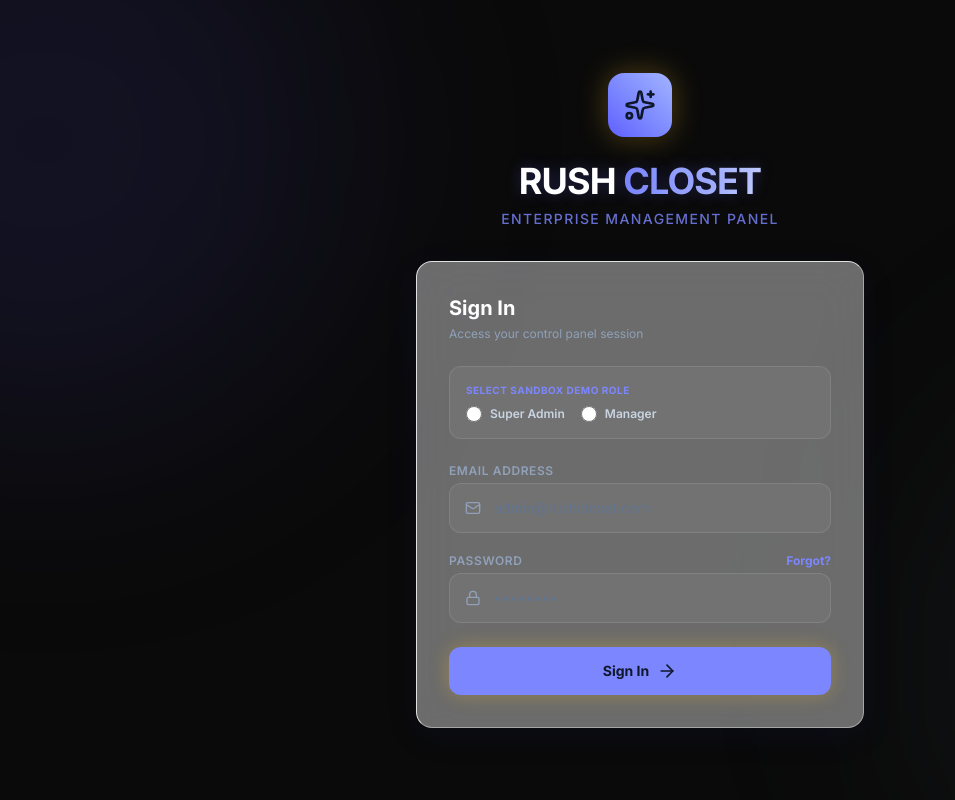
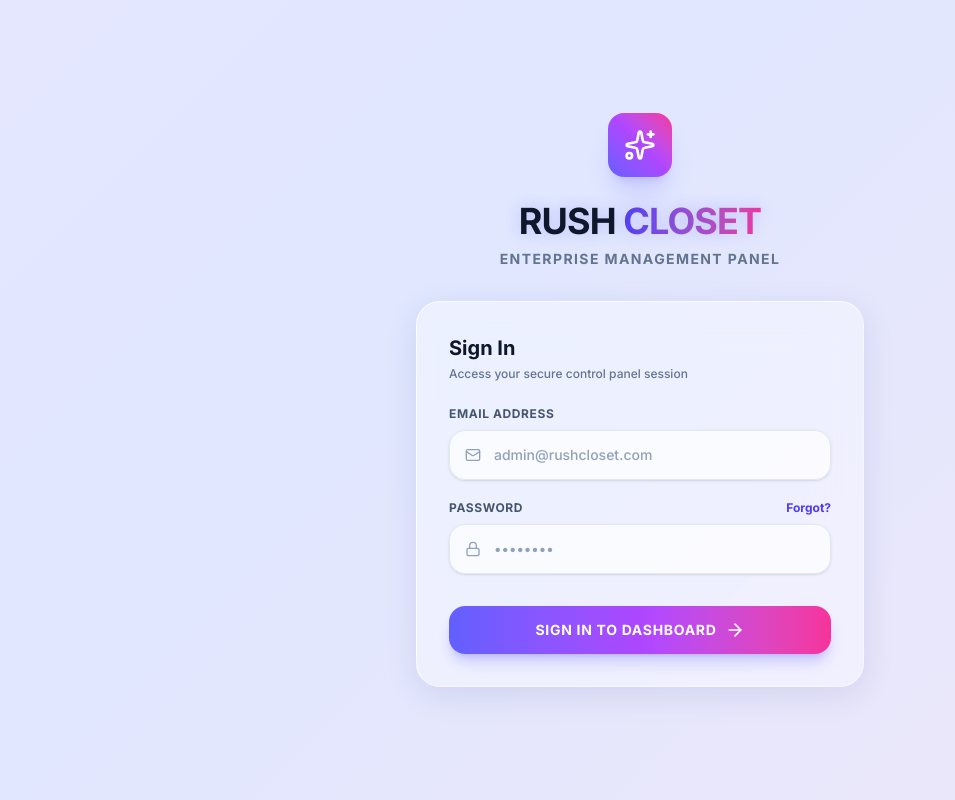
Before and after one commit to RushaliJivrajani/E-commerce, a Next.js app: page /login in a window 1280 px wide. Shown: the whole page, without its empty margins (0-955 px from the left). Built offline with nearby package versions, Linux system fonts and the light colour scheme.

Commit message:
Update login page to premium light glass theme and remove sandbox roles

```diff
--- a/src/app/login/page.tsx
+++ b/src/app/login/page.tsx
@@ -3,7 +3,7 @@
 import React, { useState, Suspense } from 'react';
 import { useRouter, useSearchParams } from 'next/navigation';
 import toast, { Toaster } from 'react-hot-toast';
-import { Lock, Mail, ShieldAlert, ArrowRight, UserCheck, KeyRound, Loader2, Sparkles } from 'lucide-react';
+import { Lock, Mail, ShieldAlert, ArrowRight, KeyRound, Loader2, Sparkles } from 'lucide-react';
 
 function LoginForm() {
   const router = useRouter();
@@ -19,11 +19,6 @@ function LoginForm() {
   const [password, setPassword] = useState('');
   const [twoFactorCode, setTwoFactorCode] = useState('');
   const [tempUserId, setTempUserId] = useState('');
-  const [loginRole, setLoginRole] = useState<'super' | 'manager' | ''>('');
-
-  const handlePresetSelect = (role: 'super' | 'manager') => {
-    setLoginRole(role);
-  };
 
   // Password Recovery Fields
   const [recoveryOtp, setRecoveryOtp] = useState('');
@@ -33,10 +28,6 @@ function LoginForm() {
   // Handle Standard Login
   const handleLogin = async (e: React.FormEvent) => {
     e.preventDefault();
-    if (!loginRole) {
-      toast.error('Please select your login role (Super Admin or Manager)');
-      return;
-    }
     if (!email || !password) {
       toast.error('Please fill in all fields');
       return;
@@ -63,22 +54,7 @@ function LoginForm() {
         setView('2fa');
         toast.success('Credentials verified. Please enter 2FA OTP.');
       } else {
-        // Verify user role matches selection role
-        if (loginRole === 'super' && data.user.role !== 'Super Admin') {
-          toast.error('Logged-in user is not a Super Admin');
-          setLoading(false);
-          await fetch('/api/auth/logout', { method: 'POST' });
-          return;
-        }
-        if (loginRole === 'manager' && data.user.role !== 'Manager') {
-          toast.error('Logged-in user is not a Manager');
-          setLoading(false);
-          await fetch('/api/auth/logout', { method: 'POST' });
-          return;
-        }
-
         toast.success(`Welcome back, ${data.user.name}!`);
-        // Force fully reloading to make sure proxy cookie state takes effect
         setTimeout(() => {
           window.location.href = callbackUrl;
         }, 800);
@@ -161,7 +137,7 @@ function LoginForm() {
         setRecoveryStep('request');
         setRecoveryOtp('');
         setNewPassword('');
-        setPassword(''); // Reset fields
+        setPassword('');
       }
     } catch (err) {
       toast.error('Error in recovery flow');
@@ -171,75 +147,42 @@ function LoginForm() {
   };
 
   return (
-    <div className="relative flex min-h-screen items-center justify-center overflow-hidden bg-[#0A0A0A] px-4 py-12 sm:px-6 lg:px-8">
+    <div className="relative flex min-h-screen items-center justify-center overflow-hidden px-4 py-12 sm:px-6 lg:px-8">
       <Toaster position="top-right" reverseOrder={false} />
-
-      {/* Background Graphic Accents */}
-      <div className="absolute top-[-20%] left-[-20%] h-[600px] w-[600px] rounded-full bg-indigo-500/10 blur-[120px]" />
-      <div className="absolute bottom-[-20%] right-[-20%] h-[600px] w-[600px] rounded-full bg-slate-500/10 blur-[120px]" />
 
       <div className="relative w-full max-w-md space-y-8 z-10">
 
         {/* Header Branding */}
         <div className="flex flex-col items-center text-center">
-          <div className="flex h-16 w-16 items-center justify-center rounded-2xl bg-gradient-to-tr from-indigo-500 to-indigo-300 shadow-[0_0_30px_rgba(251,191,36,0.3)]">
-            <Sparkles className="h-8 w-8 text-slate-900" />
+          <div className="flex h-16 w-16 items-center justify-center rounded-2xl bg-gradient-to-tr from-indigo-500 via-purple-500 to-pink-500 shadow-xl shadow-indigo-500/20">
+            <Sparkles className="h-8 w-8 text-white" />
           </div>
-          <h2 className="mt-6 text-3xl font-extrabold tracking-tight text-white sm:text-4xl text-glow">
-            RUSH <span className="bg-gradient-to-r from-indigo-400 to-indigo-200 bg-clip-text text-transparent">CLOSET</span>
+          <h2 className="mt-6 text-3xl font-black tracking-tight text-slate-900 sm:text-4xl text-glow">
+            RUSH <span className="bg-gradient-to-r from-indigo-600 to-pink-500 bg-clip-text text-transparent">CLOSET</span>
           </h2>
-          <p className="mt-2 text-sm font-medium text-indigo-400/80 uppercase tracking-widest">
+          <p className="mt-2 text-sm font-bold text-slate-500 uppercase tracking-widest">
             Enterprise Management Panel
           </p>
         </div>
 
         {/* Form Container */}
-        <div className="glass-panel border border-white/10 rounded-2xl p-8 shadow-2xl backdrop-blur-xl">
+        <div className="glass-panel border-white/40 rounded-3xl p-8 shadow-2xl backdrop-blur-2xl">
 
           {/* LOGIN VIEW */}
           {view === 'login' && (
             <form className="space-y-6" onSubmit={handleLogin}>
               <div>
-                <h3 className="text-xl font-bold text-white">Sign In</h3>
-                <p className="text-xs text-slate-400 mt-1">Access your control panel session</p>
-              </div>
-
-              {/* Demo Login Presets */}
-              <div className="space-y-2 rounded-xl border border-white/10 bg-white/5 p-4">
-                <label className="block text-[10px] font-bold uppercase tracking-wider text-indigo-400">
-                  Select Sandbox Demo Role
-                </label>
-                <div className="flex gap-4 mt-2">
-                  <label className="flex items-center gap-2 text-xs font-semibold text-slate-300 cursor-pointer select-none group">
-                    <input
-                      type="radio"
-                      name="presetRole"
-                      checked={loginRole === 'super'}
-                      onChange={() => handlePresetSelect('super')}
-                      className="accent-indigo-500 h-4 w-4"
-                    />
-                    <span className="group-hover:text-white transition-colors">Super Admin</span>
-                  </label>
-                  <label className="flex items-center gap-2 text-xs font-semibold text-slate-300 cursor-pointer select-none group">
-                    <input
-                      type="radio"
-                      name="presetRole"
-                      checked={loginRole === 'manager'}
-                      onChange={() => handlePresetSelect('manager')}
-                      className="accent-indigo-500 h-4 w-4"
-                    />
-                    <span className="group-hover:text-white transition-colors">Manager</span>
-                  </label>
-                </div>
+                <h3 className="text-xl font-bold text-slate-900">Sign In</h3>
+                <p className="text-xs font-medium text-slate-500 mt-1">Access your secure control panel session</p>
               </div>
 
               <div className="space-y-5">
                 {/* Email Field */}
                 <div>
-                  <label htmlFor="email" className="block text-xs font-semibold uppercase tracking-wider text-slate-400">
+                  <label htmlFor="email" className="block text-xs font-bold uppercase tracking-wider text-slate-600">
                     Email Address
                   </label>
-                  <div className="relative mt-1">
+                  <div className="relative mt-2">
                     <div className="pointer-events-none absolute inset-y-0 left-0 flex items-center pl-4">
                       <Mail className="h-4 w-4 text-slate-400" />
                     </div>
@@ -250,7 +193,7 @@ function LoginForm() {
                       value={email}
                       onChange={(e) => setEmail(e.target.value)}
                       placeholder="admin@rushcloset.com"
-                      className="block w-full rounded-xl border border-white/10 bg-white/5 py-3.5 pl-11 pr-4 text-sm text-white placeholder-slate-500 focus:border-indigo-400 focus:outline-none focus:ring-1 focus:ring-indigo-400 transition-colors"
+                      className="block w-full rounded-2xl border border-slate-200 bg-white/70 py-3.5 pl-11 pr-4 text-sm font-medium text-slate-900 placeholder-slate-400 focus:border-indigo-400 focus:outline-none focus:ring-2 focus:ring-indigo-100 transition-all shadow-sm"
                     />
                   </div>
                 </div>
@@ -258,7 +201,7 @@ function LoginForm() {
                 {/* Password Field */}
                 <div>
                   <div className="flex items-center justify-between">
-                    <label htmlFor="password" className="block text-xs font-semibold uppercase tracking-wider text-slate-400">
+                    <label htmlFor="password" className="block text-xs font-bold uppercase tracking-wider text-slate-600">
                       Password
                     </label>
                     <button
@@ -267,12 +210,12 @@ function LoginForm() {
                         setView('forgot');
                         setRecoveryStep('request');
                       }}
-                      className="text-xs font-bold text-indigo-400 hover:text-indigo-300 hover:underline transition-colors"
+                      className="text-xs font-bold text-indigo-600 hover:text-indigo-500 hover:underline transition-colors"
                     >
                       Forgot?
                     </button>
                   </div>
-                  <div className="relative mt-1">
+                  <div className="relative mt-2">
                     <div className="pointer-events-none absolute inset-y-0 left-0 flex items-center pl-4">
                       <Lock className="h-4 w-4 text-slate-400" />
                     </div>
@@ -283,7 +226,7 @@ function LoginForm() {
                       value={password}
                       onChange={(e) => setPassword(e.target.value)}
                       placeholder="••••••••"
-                      className="block w-full rounded-xl border border-white/10 bg-white/5 py-3.5 pl-11 pr-4 text-sm text-white placeholder-slate-500 focus:border-indigo-400 focus:outline-none focus:ring-1 focus:ring-indigo-400 transition-colors"
+                      className="block w-full rounded-2xl border border-slate-200 bg-white/70 py-3.5 pl-11 pr-4 text-sm font-medium text-slate-900 placeholder-slate-400 focus:border-indigo-400 focus:outline-none focus:ring-2 focus:ring-indigo-100 transition-all shadow-sm"
                     />
                   </div>
                 </div>
@@ -293,13 +236,13 @@ function LoginForm() {
               <button
                 type="submit"
                 disabled={loading}
-                className="group relative flex w-full justify-center rounded-xl bg-indigo-400 py-3.5 text-sm font-bold text-slate-900 shadow-[0_0_20px_rgba(251,191,36,0.3)] transition-all hover:bg-indigo-300 focus:outline-none disabled:opacity-50 cursor-pointer overflow-hidden mt-6"
+                className="group relative flex w-full justify-center rounded-2xl bg-gradient-to-r from-indigo-500 via-purple-500 to-pink-500 py-3.5 text-sm font-black text-white shadow-lg shadow-indigo-500/30 transition-all hover:shadow-indigo-500/50 hover:scale-[1.02] focus:outline-none disabled:opacity-50 cursor-pointer overflow-hidden mt-8 glow-on-hover uppercase tracking-wider"
               >
                 {loading ? (
                   <Loader2 className="h-5 w-5 animate-spin" />
                 ) : (
                   <>
-                    Sign In
+                    Sign In to Dashboard
                     <ArrowRight className="ml-2 h-5 w-5 transition-transform group-hover:translate-x-1" />
                   </>
                 )}
@@ -311,15 +254,15 @@ function LoginForm() {
           {view === '2fa' && (
             <form className="space-y-6" onSubmit={handle2FAVerify}>
               <div className="text-center">
-                <div className="inline-flex h-16 w-16 items-center justify-center rounded-2xl bg-indigo-400/10 text-indigo-400 mb-4 border border-indigo-400/20 shadow-[0_0_15px_rgba(251,191,36,0.15)]">
+                <div className="inline-flex h-16 w-16 items-center justify-center rounded-2xl bg-indigo-50 text-indigo-500 mb-4 border border-indigo-100 shadow-md">
                   <ShieldAlert className="h-8 w-8" />
                 </div>
-                <h3 className="text-xl font-bold text-white text-glow">Two-Factor Auth</h3>
-                <p className="text-xs text-slate-400 mt-1">Enter code sent to your device</p>
+                <h3 className="text-xl font-bold text-slate-900">Two-Factor Auth</h3>
+                <p className="text-xs font-medium text-slate-500 mt-1">Enter code sent to your device</p>
               </div>
 
               <div>
-                <label className="block text-xs font-semibold uppercase tracking-wider text-slate-400 text-center">
+                <label className="block text-xs font-bold uppercase tracking-wider text-slate-600 text-center">
                   Verification Code
                 </label>
                 <input
@@ -329,27 +272,22 @@ function LoginForm() {
                   value={twoFactorCode}
                   onChange={(e) => setTwoFactorCode(e.target.value)}
                   placeholder="555555"
-                  className="block w-full rounded-xl border border-white/10 bg-white/5 py-4 text-center text-2xl font-bold tracking-[0.5em] text-white placeholder-slate-600 focus:border-indigo-400 focus:outline-none focus:ring-1 focus:ring-indigo-400 transition-colors mt-2"
+                  className="block w-full rounded-2xl border border-slate-200 bg-white/70 py-4 text-center text-2xl font-black tracking-[0.5em] text-slate-900 placeholder-slate-300 focus:border-indigo-400 focus:outline-none focus:ring-2 focus:ring-indigo-100 transition-all shadow-sm mt-3"
                 />
-              </div>
-
-              {/* Sandbox Code Hint */}
-              <div className="rounded-xl border border-white/10 bg-white/5 p-3 text-xs text-slate-400 text-center">
-                <span className="font-semibold text-slate-300">Sandbox Code:</span> Use <code className="text-indigo-400 font-mono font-bold">555555</code> to verify.
               </div>
 
               <div className="flex flex-col gap-3">
                 <button
                   type="submit"
                   disabled={loading}
-                  className="flex w-full justify-center rounded-xl bg-indigo-400 py-3.5 text-sm font-bold text-slate-900 shadow-[0_0_20px_rgba(251,191,36,0.3)] transition-all hover:bg-indigo-300 focus:outline-none cursor-pointer"
+                  className="flex w-full justify-center rounded-2xl bg-gradient-to-r from-indigo-500 via-purple-500 to-pink-500 py-3.5 text-sm font-black text-white shadow-lg shadow-indigo-500/30 transition-all hover:shadow-indigo-500/50 hover:scale-[1.02] focus:outline-none cursor-pointer glow-on-hover uppercase tracking-wider"
                 >
                   {loading ? <Loader2 className="h-5 w-5 animate-spin" /> : 'Verify and Login'}
                 </button>
                 <button
                   type="button"
                   onClick={() => setView('login')}
-                  className="text-xs font-semibold text-slate-500 hover:text-white mt-1 underline transition-colors"
+                  className="text-xs font-bold text-slate-500 hover:text-slate-900 mt-2 underline transition-colors"
                 >
                   Back to Sign In
                 </button>
@@ -361,8 +299,8 @@ function LoginForm() {
           {view === 'forgot' && (
             <form className="space-y-6" onSubmit={handleRecovery}>
               <div>
-                <h3 className="text-xl font-bold text-white text-glow">Reset Password</h3>
-                <p className="text-xs text-slate-400 mt-1">
+                <h3 className="text-xl font-bold text-slate-900">Reset Password</h3>
+                <p className="text-xs font-medium text-slate-500 mt-1">
                   {recoveryStep === 'request'
                     ? 'Enter email to receive temporary recovery PIN'
                     : 'Provide the OTP and setup your new password'}
@@ -370,12 +308,11 @@ function LoginForm() {
               </div>
 
               <div className="space-y-5">
-                {/* Email Display/Field */}
                 <div>
-                  <label className="block text-xs font-semibold uppercase tracking-wider text-slate-400">
+                  <label className="block text-xs font-bold uppercase tracking-wider text-slate-600">
                     Email Address
                   </label>
-                  <div className="relative mt-1">
+                  <div className="relative mt-2">
                     <div className="pointer-events-none absolute inset-y-0 left-0 flex items-center pl-4">
                       <Mail className="h-4 w-4 text-slate-400" />
                     </div>
@@ -386,19 +323,18 @@ function LoginForm() {
                       value={email}
                       onChange={(e) => setEmail(e.target.value)}
                       placeholder="admin@rushcloset.com"
-                      className="block w-full rounded-xl border border-white/10 bg-white/5 py-3.5 pl-11 pr-4 text-sm text-white placeholder-slate-500 focus:border-indigo-400 focus:outline-none focus:ring-1 focus:ring-indigo-400 transition-colors disabled:opacity-50"
+                      className="block w-full rounded-2xl border border-slate-200 bg-white/70 py-3.5 pl-11 pr-4 text-sm font-medium text-slate-900 placeholder-slate-400 focus:border-indigo-400 focus:outline-none focus:ring-2 focus:ring-indigo-100 transition-all shadow-sm disabled:opacity-50"
                     />
                   </div>
                 </div>
 
                 {recoveryStep === 'verify' && (
                   <>
-                    {/* OTP Entry */}
                     <div>
-                      <label className="block text-xs font-semibold uppercase tracking-wider text-slate-400">
-                        Recovery OTP (Demo: 123456)
+                      <label className="block text-xs font-bold uppercase tracking-wider text-slate-600">
+                        Recovery OTP
                       </label>
-                      <div className="relative mt-1">
+                      <div className="relative mt-2">
                         <div className="pointer-events-none absolute inset-y-0 left-0 flex items-center pl-4">
                           <KeyRound className="h-4 w-4 text-slate-400" />
                         </div>
@@ -408,17 +344,16 @@ function LoginForm() {
                           value={recoveryOtp}
                           onChange={(e) => setRecoveryOtp(e.target.value)}
                           placeholder="123456"
-                          className="block w-full rounded-xl border border-white/10 bg-white/5 py-3.5 pl-11 pr-4 text-sm text-white placeholder-slate-500 focus:border-indigo-400 focus:outline-none focus:ring-1 focus:ring-indigo-400 transition-colors"
+                          className="block w-full rounded-2xl border border-slate-200 bg-white/70 py-3.5 pl-11 pr-4 text-sm font-medium text-slate-900 placeholder-slate-400 focus:border-indigo-400 focus:outline-none focus:ring-2 focus:ring-indigo-100 transition-all shadow-sm"
                         />
                       </div>
                     </div>
 
-                    {/* New Password Entry */}
                     <div>
-                      <label className="block text-xs font-semibold uppercase tracking-wider text-slate-400">
+                      <label className="block text-xs font-bold uppercase tracking-wider text-slate-600">
                         New Password
                       </label>
-                      <div className="relative mt-1">
+                      <div className="relative mt-2">
                         <div className="pointer-events-none absolute inset-y-0 left-0 flex items-center pl-4">
                           <Lock className="h-4 w-4 text-slate-400" />
                         </div>
@@ -428,7 +363,7 @@ function LoginForm() {
                           value={newPassword}
                           onChange={(e) => setNewPassword(e.target.value)}
                           placeholder="At least 6 characters"
-                          className="block w-full rounded-xl border border-white/10 bg-white/5 py-3.5 pl-11 pr-4 text-sm text-white placeholder-slate-500 focus:border-indigo-400 focus:outline-none focus:ring-1 focus:ring-indigo-400 transition-colors"
+                          className="block w-full rounded-2xl border border-slate-200 bg-white/70 py-3.5 pl-11 pr-4 text-sm font-medium text-slate-900 placeholder-slate-400 focus:border-indigo-400 focus:outline-none focus:ring-2 focus:ring-indigo-100 transition-all shadow-sm"
                         />
                       </div>
                     </div>
@@ -440,7 +375,7 @@ function LoginForm() {
                 <button
                   type="submit"
                   disabled={loading}
-                  className="flex w-full justify-center rounded-xl bg-indigo-400 py-3.5 text-sm font-bold text-slate-900 shadow-[0_0_20px_rgba(251,191,36,0.3)] transition-all hover:bg-indigo-300 focus:outline-none cursor-pointer"
+                  className="flex w-full justify-center rounded-2xl bg-gradient-to-r from-indigo-500 via-purple-500 to-pink-500 py-3.5 text-sm font-black text-white shadow-lg shadow-indigo-500/30 transition-all hover:shadow-indigo-500/50 hover:scale-[1.02] focus:outline-none cursor-pointer glow-on-hover uppercase tracking-wider mt-4"
                 >
                   {loading ? (
                     <Loader2 className="h-5 w-5 animate-spin" />
@@ -456,7 +391,7 @@ function LoginForm() {
                     setView('login');
                     setRecoveryStep('request');
                   }}
-                  className="text-xs text-slate-500 font-semibold hover:text-white mt-1 underline text-center transition-colors"
+                  className="text-xs text-slate-500 font-bold hover:text-slate-900 mt-2 underline text-center transition-colors"
                 >
                   Cancel and Go Back
                 </button>
@@ -473,8 +408,8 @@ function LoginForm() {
 export default function LoginPage() {
   return (
     <Suspense fallback={
-      <div className="relative flex min-h-screen items-center justify-center overflow-hidden bg-[#0A0A0A] px-4 py-12 text-white font-sans">
-        <Loader2 className="h-8 w-8 animate-spin text-indigo-400" />
+      <div className="relative flex min-h-screen items-center justify-center overflow-hidden px-4 py-12 text-slate-900 font-sans">
+        <Loader2 className="h-8 w-8 animate-spin text-indigo-500" />
       </div>
     }>
       <LoginForm />
```
